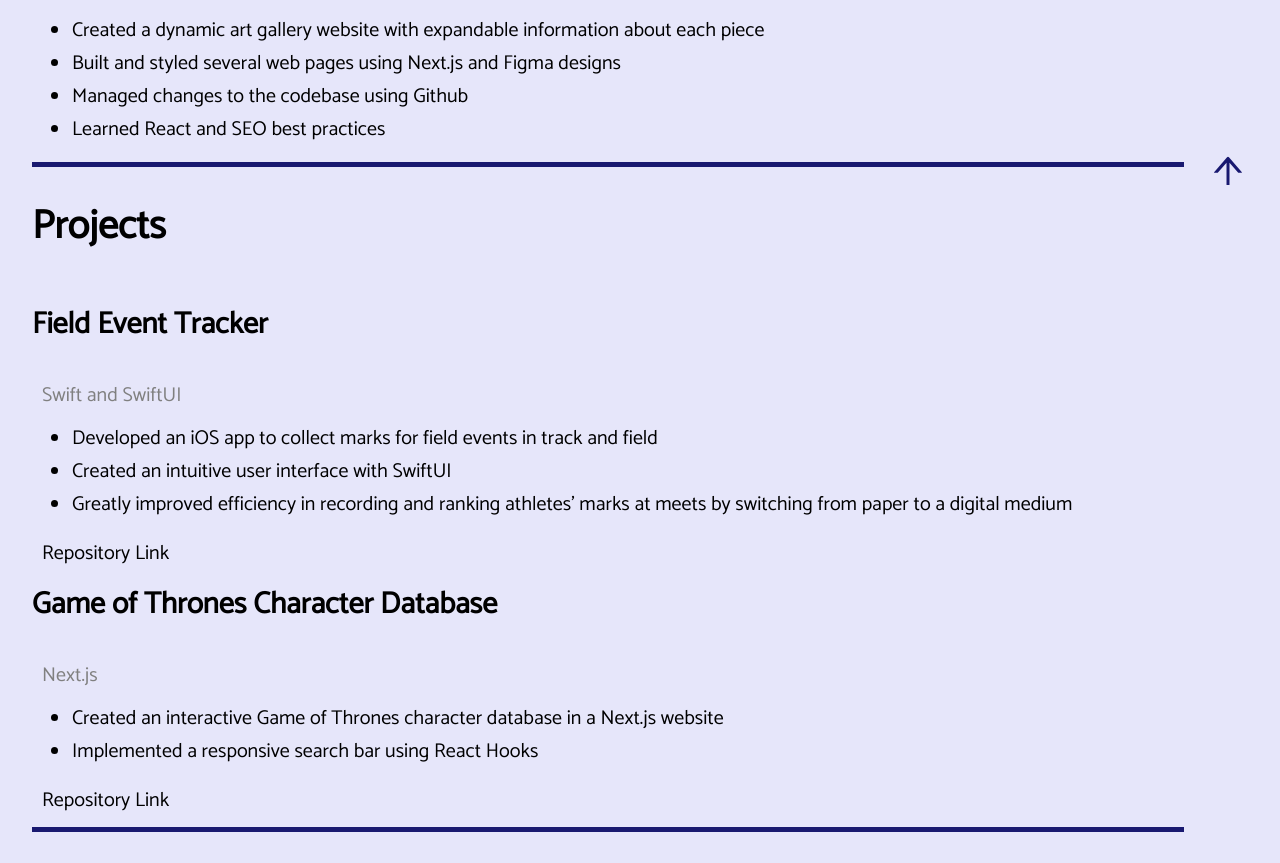
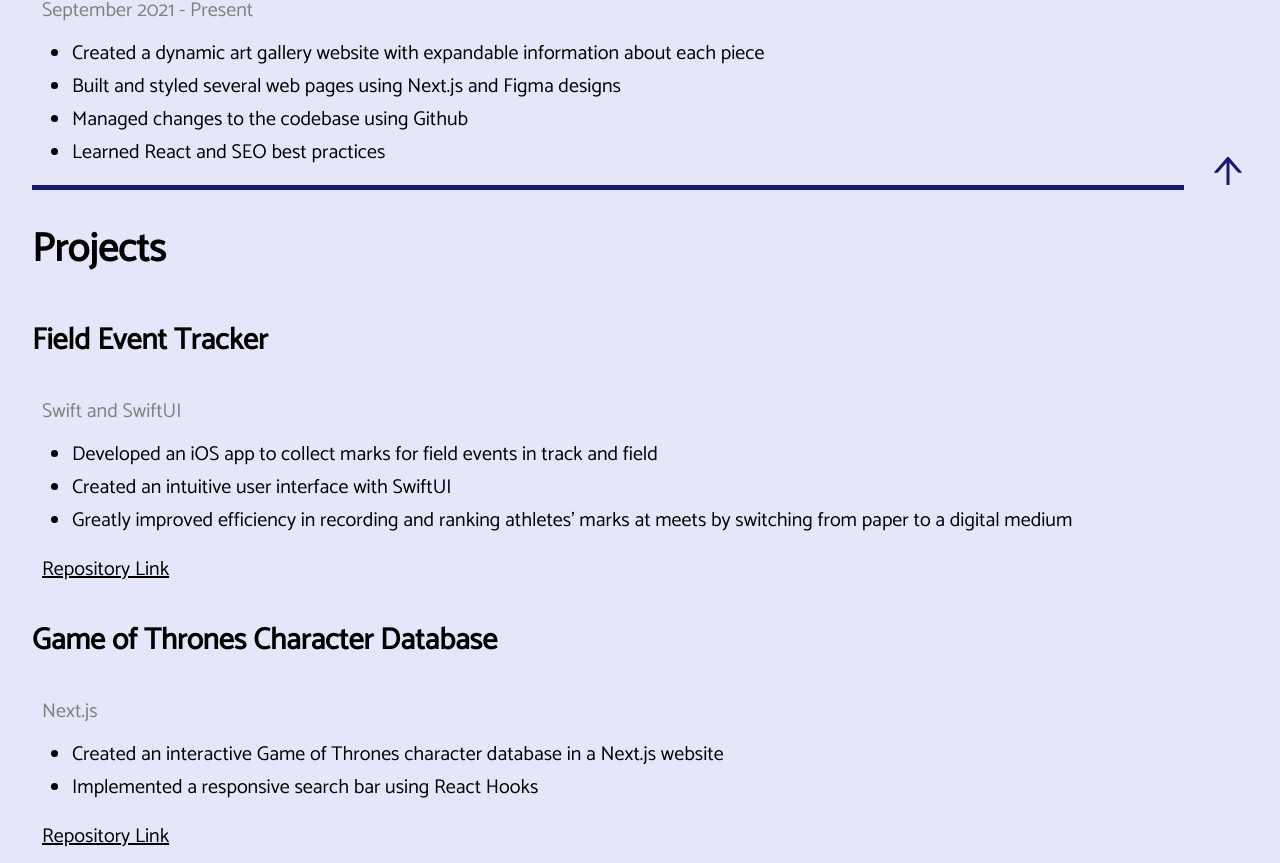
Before and after one commit to brandonw504/portfolio, a Next.js app: page /portfolio/ in a window 1280 px wide. Shown: the part 577-1440 px from the top of the page. Built offline with nearby package versions, Linux system fonts and the light colour scheme.

Commit message:
changed margins

```diff
--- a/pages/projects.js
+++ b/pages/projects.js
@@ -19,7 +19,7 @@ function Projects() {
                 <li data-aos="fade-right">Created an intuitive user interface with SwiftUI</li>
                 <li data-aos="fade-right">Greatly improved efficiency in recording and ranking athletes&apos; marks at meets by switching from paper to a digital medium</li>
             </ul>
-            <p data-aos="fade-right"><a href='https://github.com/brandonw504/field-event-tracker'>Repository Link</a></p>
+            <p data-aos="fade-right" className={styles.link}><a href='https://github.com/brandonw504/field-event-tracker'>Repository Link</a></p>
 
             <h3 data-aos="fade-right">Game of Thrones Character Database</h3>
             <p data-aos="fade-right" className={styles.subheading}>Next.js</p>
@@ -27,7 +27,7 @@ function Projects() {
                 <li data-aos="fade-right">Created an interactive Game of Thrones character database in a Next.js website</li>
                 <li data-aos="fade-right">Implemented a responsive search bar using React Hooks </li>
             </ul>
-            <p data-aos="fade-right"><a href='https://github.com/brandonw504/search-got'>Repository Link</a></p>
+            <p data-aos="fade-right" className={styles.link}><a href='https://github.com/brandonw504/search-got'>Repository Link</a></p>
         </div>
     )
 }
--- a/styles/globals.css
+++ b/styles/globals.css
@@ -32,13 +32,11 @@ h1 {
 h2 {
   font-size: 40px;
   margin-top: 0;
-  margin-bottom: 1em;
 }
 
 h3 {
   font-size: 30px;
-  margin-top: 0;
-  margin-bottom: 1em;
+  margin-top: 1em;
 }
 
 p {
--- a/styles/projects.module.css
+++ b/styles/projects.module.css
@@ -14,3 +14,13 @@
 .subheading {
     color: gray;
 }
+
+.link {
+    text-decoration: underline;
+    transition: all 0.2s ease;
+}
+
+.link:hover {
+    color: white;
+    transform: scale(110%);
+}
--- a/styles/title.module.css
+++ b/styles/title.module.css
@@ -11,6 +11,10 @@
     width: 90%;
 }
 
+.description {
+    margin-bottom: 1em;
+}
+
 @media (max-width: 800px) {
     .container {
         padding: 2em;
```
